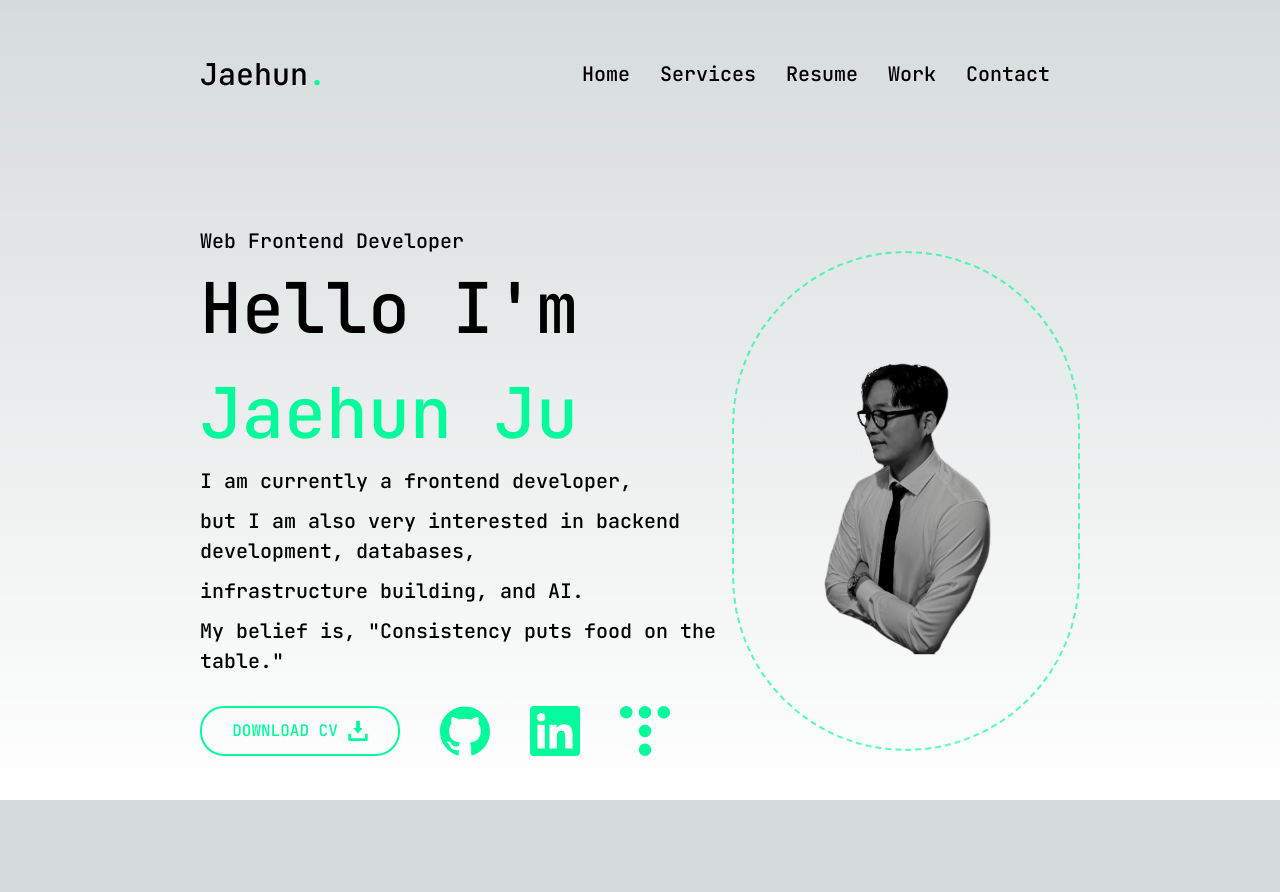
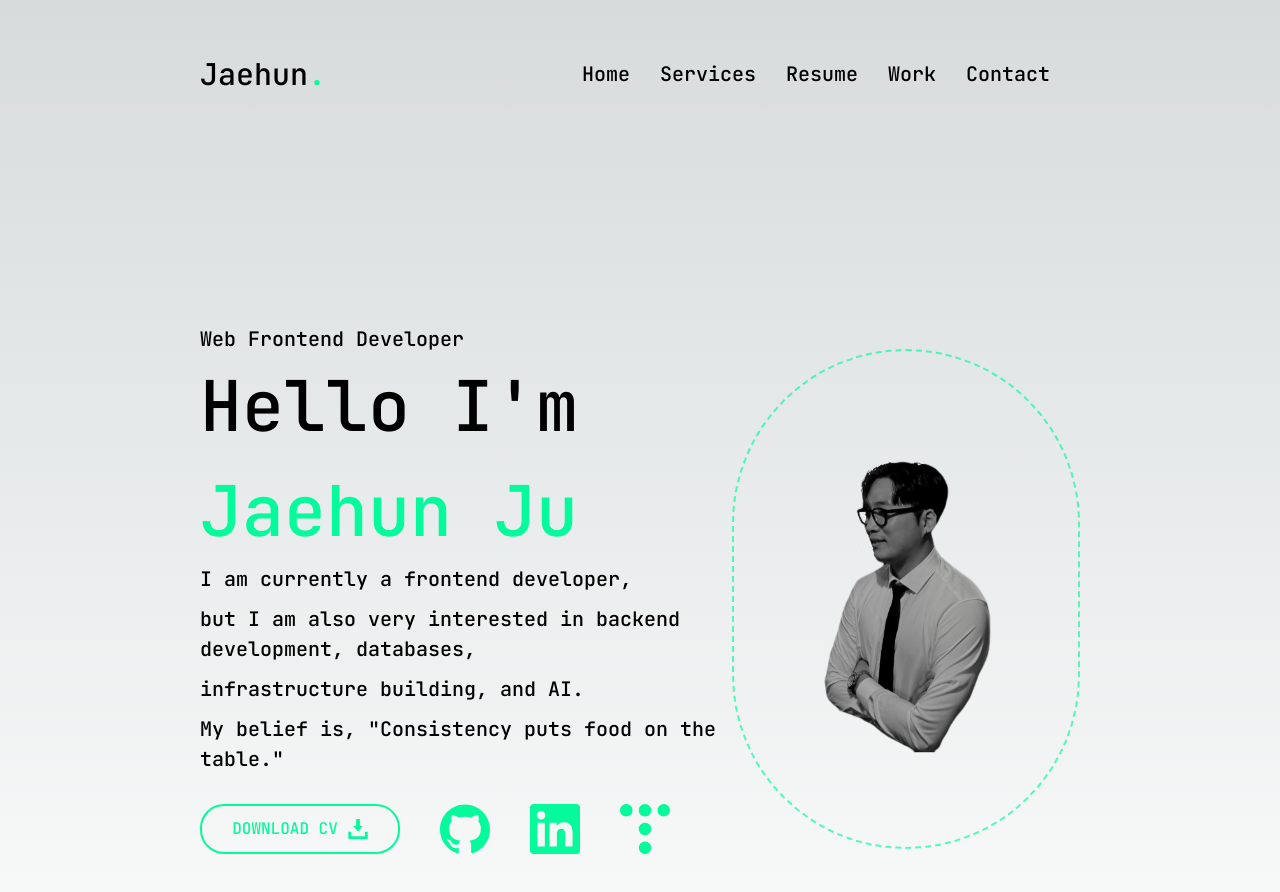
Before and after one commit to Ju-jh/portfolio-nextjs14, a Next.js app: page / in a window 1280 px wide. Shown: the top 892 px of the page. Before the commit the page ends 800 px from the top, so only its background shows below. Built offline with nearby package versions, Linux system fonts and the light colour scheme.

Commit message:
feat: size changed

```diff
--- a/app/(home)/page.tsx
+++ b/app/(home)/page.tsx
@@ -14,7 +14,7 @@ export default function Home() {
   ]
 
   return (
-      <section className='introduceSection w-full flex items-center justify-between'>
+      <section className='introduceSection w-full xl:py-[200px] flex items-center justify-between'>
         <div className='leftContainer flex flex-col items-start'>
           <p className='text-[20px]'>Web Frontend Developer</p>
           <p className='text-[70px]'>{`Hello I'm`}</p>
--- a/app/layout.tsx
+++ b/app/layout.tsx
@@ -21,7 +21,7 @@ export default function RootLayout({
   return (
     <html lang="en">
       <body className={jetbrains_mono.className}>
-        <main className="flex min-h-screen flex-col items-center justify-between py-6 px-[200px]">
+        <main className="flex min-h-screen flex-col items-center justify-start py-6 px-[200px]">
           <Header/>
           {children}
         </main>
```
